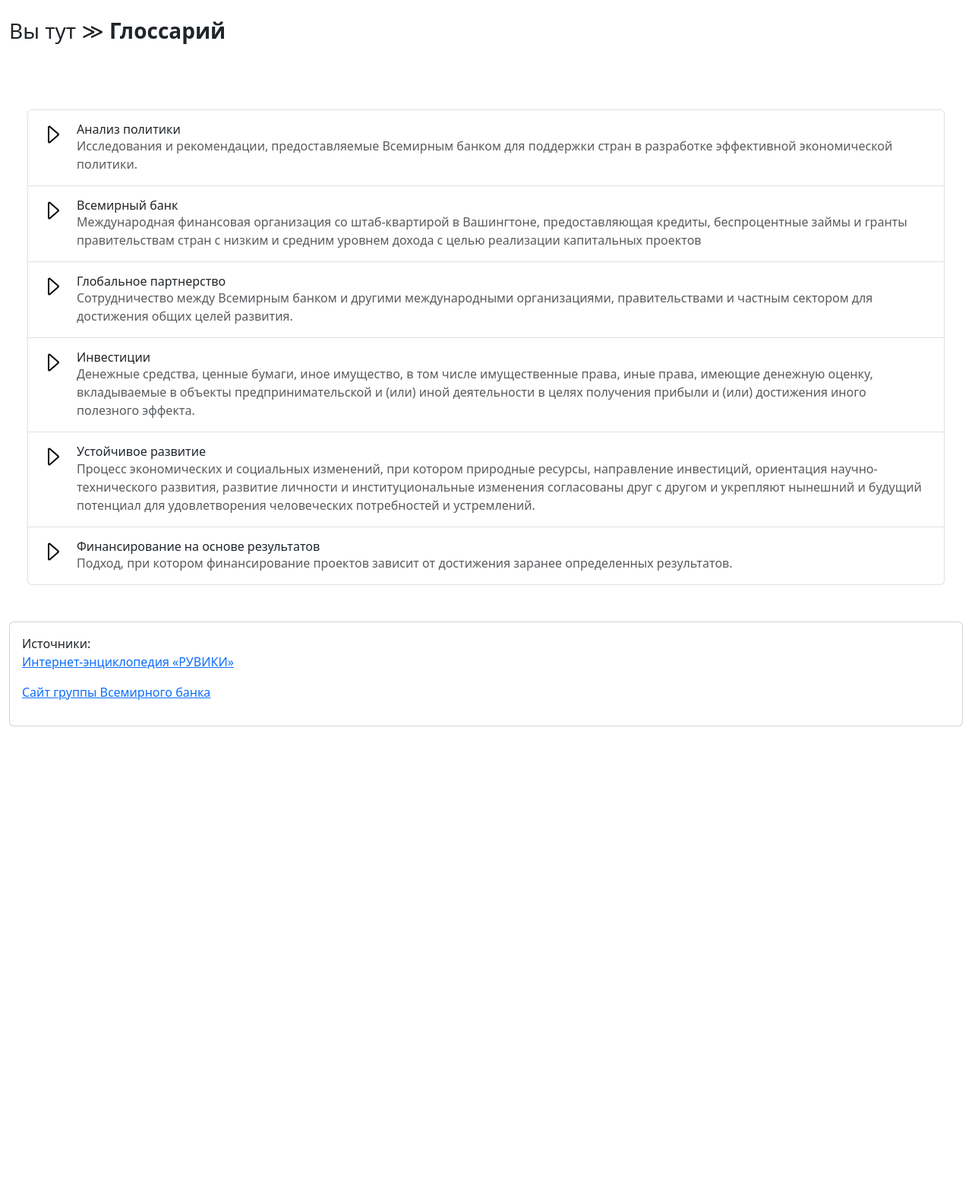
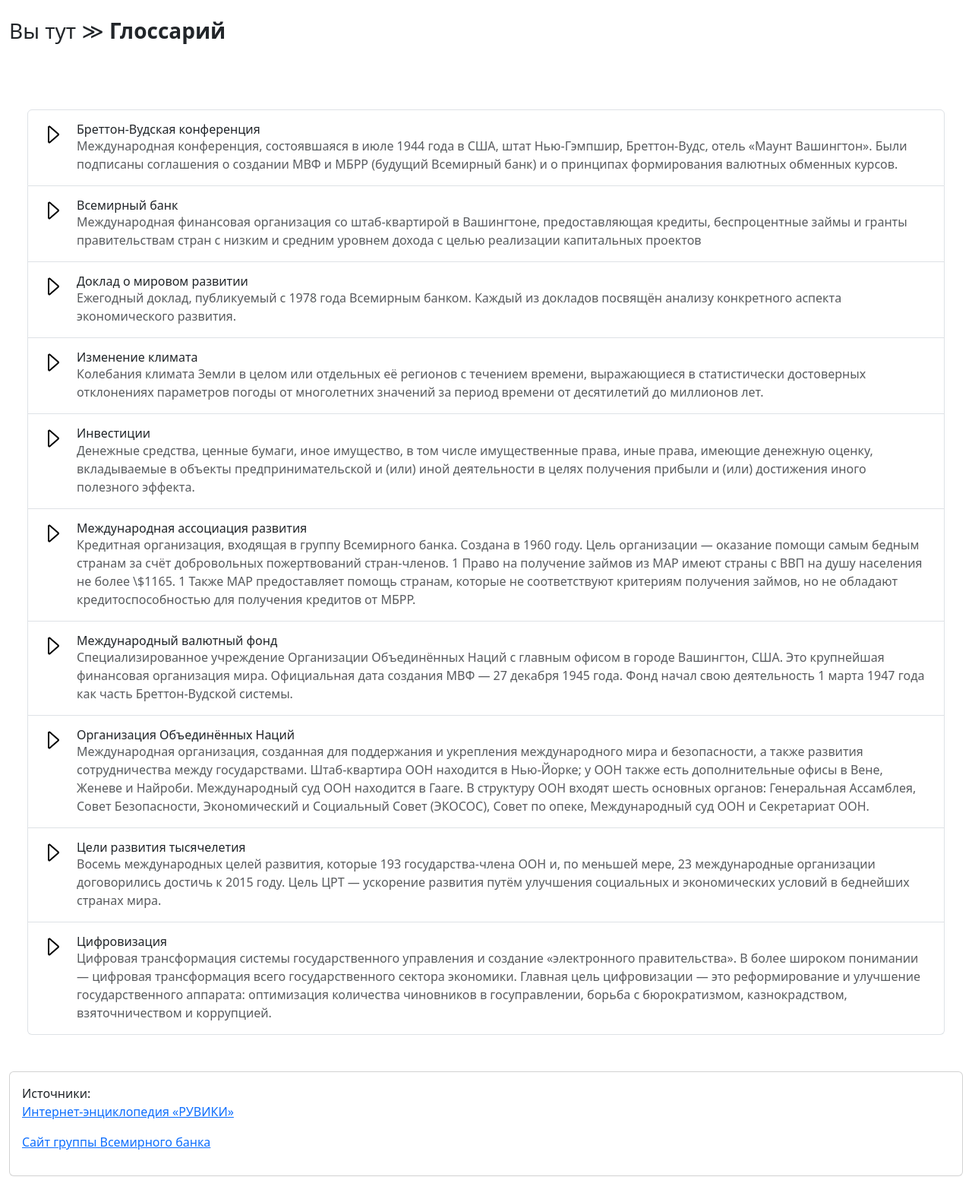
Before and after one commit to pickled-melon/flask_coursework, a Flask app: page /glossary in a window 1280 px wide. Shown: the part 73-1651 px from the top of the page at 76% size. Before the commit the page ends 1029 px from the top, so only its background shows below. Run offline with Flask 3, Linux system fonts and the light colour scheme; some libraries are stand-ins or nearby versions.

Commit message:
Внесены незначительные изменения

```diff
--- a/server.py
+++ b/server.py
@@ -45,12 +45,21 @@ def about_page():
 @app.route("/glossary")
 def glossary_page():
     glossary = [
-        {'term': 'Всемирный банк', 'defenition': 'Международная финансовая организация со штаб-квартирой в Вашингтоне, предоставляющая кредиты, беспроцентные займы и гранты правительствам стран с низким и средним уровнем дохода с целью реализации капитальных проектов'},
-        {'term': 'Устойчивое развитие', 'defenition': 'Процесс экономических и социальных изменений, при котором природные ресурсы, направление инвестиций, ориентация научно-технического развития, развитие личности и институциональные изменения согласованы друг с другом и укрепляют нынешний и будущий потенциал для удовлетворения человеческих потребностей и устремлений.'},
-        {'term': 'Инвестиции', 'defenition': 'Денежные средства, ценные бумаги, иное имущество, в том числе имущественные права, иные права, имеющие денежную оценку, вкладываемые в объекты предпринимательской и (или) иной деятельности в целях получения прибыли и (или) достижения иного полезного эффекта.'},
-        {'term': 'Финансирование на основе результатов', 'defenition': 'Подход, при котором финансирование проектов зависит от достижения заранее определенных результатов.'},
-        {'term': 'Анализ политики', 'defenition': 'Исследования и рекомендации, предоставляемые Всемирным банком для поддержки стран в разработке эффективной экономической политики.'},
-        {'term': 'Глобальное партнерство', 'defenition': 'Сотрудничество между Всемирным банком и другими международными организациями, правительствами и частным сектором для достижения общих целей развития.'},
+        {'term': 'Всемирный банк', 'anchor':'world_bank', 'defenition': 'Международная финансовая организация со штаб-квартирой в Вашингтоне, предоставляющая кредиты, беспроцентные займы и гранты правительствам стран с низким и средним уровнем дохода с целью реализации капитальных проектов'},
+        {'term': 'Бреттон-Вудская конференция', 'anchor': 'Bretton_Woods_Conference', 'defenition': 'Международная конференция, состоявшаяся в июле 1944 года в США, штат Нью-Гэмпшир, Бреттон-Вудс, отель «Маунт Вашингтон». Были подписаны соглашения о создании МВФ и МБРР (будущий Всемирный банк) и о принципах формирования валютных обменных курсов.'},
+        {'term': 'Международная ассоциация развития', 'anchor': 'International_Development_Association', 'defenition': 'Кредитная организация, входящая в группу Всемирного банка. Создана в 1960 году. Цель организации — оказание помощи самым бедным странам за счёт добровольных пожертвований стран-членов. 1 Право на получение займов из МАР имеют страны с ВВП на душу населения не более \$1165. 1 Также МАР предоставляет помощь странам, которые не соответствуют критериям получения займов, но не обладают кредитоспособностью для получения кредитов от МБРР. '},
+        {'term': 'Цели развития тысячелетия', 'anchor': 'Millennium_Development_Goals', 'defenition': 'Восемь международных целей развития, которые 193 государства-члена ООН и, по меньшей мере, 23 международные организации договорились достичь к 2015 году. Цель ЦРТ — ускорение развития путём улучшения социальных и экономических условий в беднейших странах мира. '},
+        {'term': 'Цифровизация', 'anchor':'digitalization', 'defenition': 'Цифровая трансформация системы государственного управления и создание «электронного правительства». В более широком понимании — цифровая трансформация всего государственного сектора экономики. Главная цель цифровизации — это реформирование и улучшение государственного аппарата: оптимизация количества чиновников в госуправлении, борьба с бюрократизмом, казнокрадством, взяточничеством и коррупцией.'},
+        {'term': 'Доклад о мировом развитии', 'anchor': 'World_Development_Report', 'defenition': 'Ежегодный доклад, публикуемый с 1978 года Всемирным банком. Каждый из докладов посвящён анализу конкретного аспекта экономического развития.'},
+        {'term': 'Организация Объединённых Наций', 'anchor': 'United_Nations', 'defenition': 'Международная организация, созданная для поддержания и укрепления международного мира и безопасности, а также развития сотрудничества между государствами. Штаб-квартира ООН находится в Нью-Йорке; у ООН также есть дополнительные офисы в Вене, Женеве и Найроби. Международный суд ООН находится в Гааге. В структуру ООН входят шесть основных органов: Генеральная Ассамблея, Совет Безопасности, Экономический и Социальный Совет (ЭКОСОС), Совет по опеке, Международный суд ООН и Секретариат ООН.'},
+        {'term': 'Международный валютный фонд', 'anchor':' International_Monetary_Fund', 'defenition': 'Специализированное учреждение Организации Объединённых Наций с главным офисом в городе Вашингтон, США. Это крупнейшая финансовая организация мира. Официальная дата создания МВФ — 27 декабря 1945 года. Фонд начал свою деятельность 1 марта 1947 года как часть Бреттон-Вудской системы. '},
+        {'term': 'Изменение климата', 'anchor': 'Climate_change', 'defenition': 'Колебания климата Земли в целом или отдельных её регионов с течением времени, выражающиеся в статистически достоверных отклонениях параметров погоды от многолетних значений за период времени от десятилетий до миллионов лет.'},
+        #{'term': '', 'anchor':'', 'defenition': ''},
+        #{'term': 'Устойчивое развитие', 'defenition': 'Процесс экономических и социальных изменений, при котором природные ресурсы, направление инвестиций, ориентация научно-технического развития, развитие личности и институциональные изменения согласованы друг с другом и укрепляют нынешний и будущий потенциал для удовлетворения человеческих потребностей и устремлений.'},
+        {'term': 'Инвестиции', 'anchor': 'Investment', 'defenition': 'Денежные средства, ценные бумаги, иное имущество, в том числе имущественные права, иные права, имеющие денежную оценку, вкладываемые в объекты предпринимательской и (или) иной деятельности в целях получения прибыли и (или) достижения иного полезного эффекта.'},
+        #{'term': 'Финансирование на основе результатов', 'defenition': 'Подход, при котором финансирование проектов зависит от достижения заранее определенных результатов.'},
+        #{'term': 'Анализ политики', 'defenition': 'Исследования и рекомендации, предоставляемые Всемирным банком для поддержки стран в разработке эффективной экономической политики.'},
+        #{'term': 'Глобальное партнерство', 'defenition': 'Сотрудничество между Всемирным банком и другими международными организациями, правительствами и частным сектором для достижения общих целей развития.'},
     ]
 
 
--- a/static/css/main.css
+++ b/static/css/main.css
@@ -6,3 +6,8 @@ section {
 .container-xxl .display-5 {
     text-align: center;
 }
+
+.card {
+    margin: 0 auto;
+    float: none;
+}
--- a/templates/components/_navigation.html
+++ b/templates/components/_navigation.html
@@ -1,6 +1,6 @@
 <header class="d-flex flex-wrap justify-content-center py-3 mb-4 border-bottom">
   <a href="/" class="d-flex align-items-center mb-3 mb-md-0 me-md-auto link-body-emphasis text-decoration-none">
-    <i class="bi bi-bank" style="margin-right: 15px;"></i>
+    <i class="bi bi-bank" style="margin-right: 15px;" width="40px" height="40px"></i>
     <span class="fs-4">Всемирный банк</span>
   </a>
 
--- a/templates/glossary.html
+++ b/templates/glossary.html
@@ -7,7 +7,7 @@
     <div class="d-flex flex-column flex-md-row p-4 gap-4 py-md-5 align-items-center justify-content-center">
         <div class="list-group">
             {% for item in glossary %}
-            <a href="#" class="list-group-item list-group-item-action d-flex gap-3 py-3" aria-current="true">
+            <a href="#{{ item.anchor }}" class="list-group-item list-group-item-action d-flex gap-3 py-3" aria-current="true">
                 <img src="/static/images/caret-right.svg" alt="twbs" width="32" height="32"
                     class="rounded-circle flex-shrink-0">
                 <div class="d-flex gap-2 w-100 justify-content-between">
```
Also changed, not shown: templates/features.html (+6 -6 lines), templates/future.html (+6 -6 lines), templates/history.html (+6 -6 lines), templates/index.html (+5 -5 lines), 1 other file.
